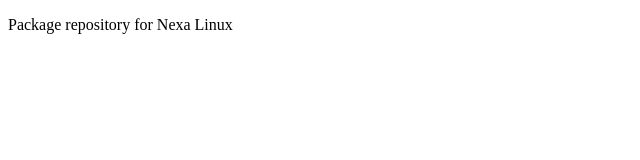
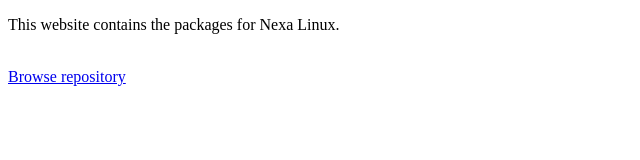
Before and after one commit to NexaLinux/staging-packages.nexalinux.github.io, a plain HTML site: page index.html in a window 1280 px wide. Shown: the whole page, without its empty margins (0-640 px from the left). Drawn offline with Linux system fonts and the light colour scheme.

Commit message:
[packages] Change landing page text

```diff
--- a/index.html
+++ b/index.html
@@ -6,5 +6,7 @@
         <link rel="icon" type="image/png" href="https://raw.githubusercontent.com/NexaLinux/.github/refs/heads/main/logos/logo-white.png">
 </head>
 <body>
-        <p>Package repository for Nexa Linux</p>
+        <p>This website contains the packages for Nexa Linux.</p>
+        <br>
+        <a href="https://github.com/nexalinux/packages.nexalinux.github.io/">Browse repository</a>
 </body>
```
